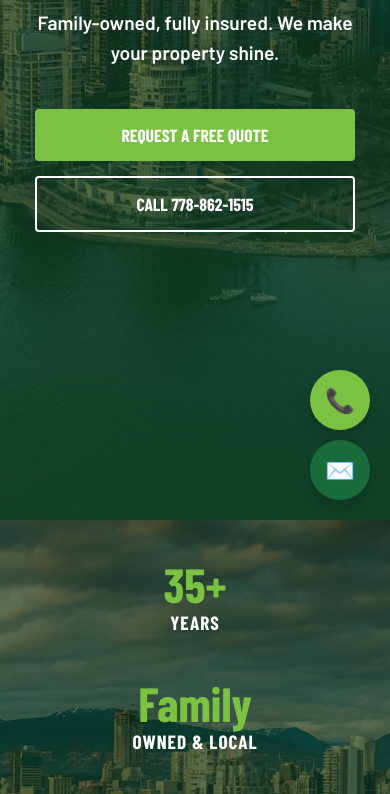
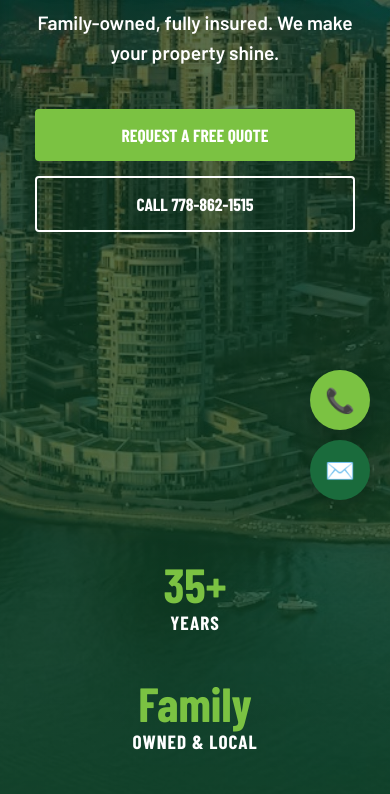
Before and after one commit to jankovicdanilo2-cmyk/Green-Clean, a website: page public/index.html in a window 390 px wide. Shown: the part 324-1118 px from the top of the page. Drawn offline with nearby package versions, Linux system fonts and the light colour scheme; a web font is replaced by a local one.

Commit message:
Optimize mobile UX: Fix blurry background and reduce green intensity

```diff
--- a/public/styles.css
+++ b/public/styles.css
@@ -1324,6 +1324,22 @@ img {
         grid-template-columns: 1fr;
         gap: 30px;
     }
+
+    /* Mobile Background Refinements */
+    .hero-main-wrapper {
+        background-attachment: scroll !important; /* Fix for blurry background on mobile */
+        background-position: center;
+    }
+
+    .bg-gradient-green {
+        background: linear-gradient(135deg, #f8fbf4 0%, #f1f8e9 100%); /* Less saturated green for mobile */
+    }
+
+    .bg-blob {
+        opacity: 0.04; /* Reduced opacity for mobile */
+        width: 400px;
+        height: 400px;
+    }
 }
 
 @media (max-width: 480px) {
```
